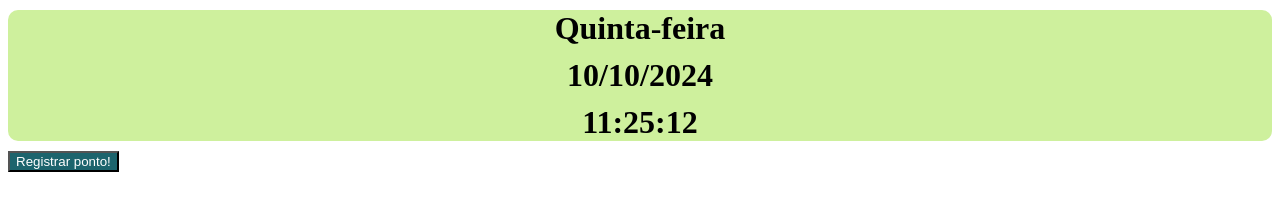
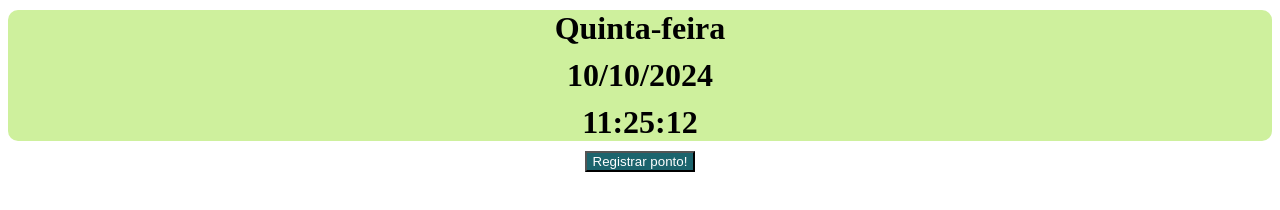
Before and after one commit to ManuReis2003/Ponto_eletr-nico.ads1, a plain HTML site: page HTML/index.html in a window 1280 px wide. Drawn offline with Linux system fonts and the light colour scheme; a web font is replaced by a local one.

Commit message:
Arrumando centralização

```diff
--- a/CSS/style.css
+++ b/CSS/style.css
@@ -12,7 +12,8 @@
 #div-btn-registrar-ponto{
     margin-top: 8px; ;
     color: blueviolet;
-    display: flex;
+    display: flex;  /* block ocupa 100% e empurra o conteúdo pra baixo*/
+    justify-content: center;
 }
 
 .data-hora p{
@@ -26,10 +27,7 @@
     background-color: #1C646D;
     color: white;
 
-}
-#div-btn-registrar-ponto{
-    text-align: center;
-    display: center;
+
 }
 .data-hora {
     text-align: center;
```
